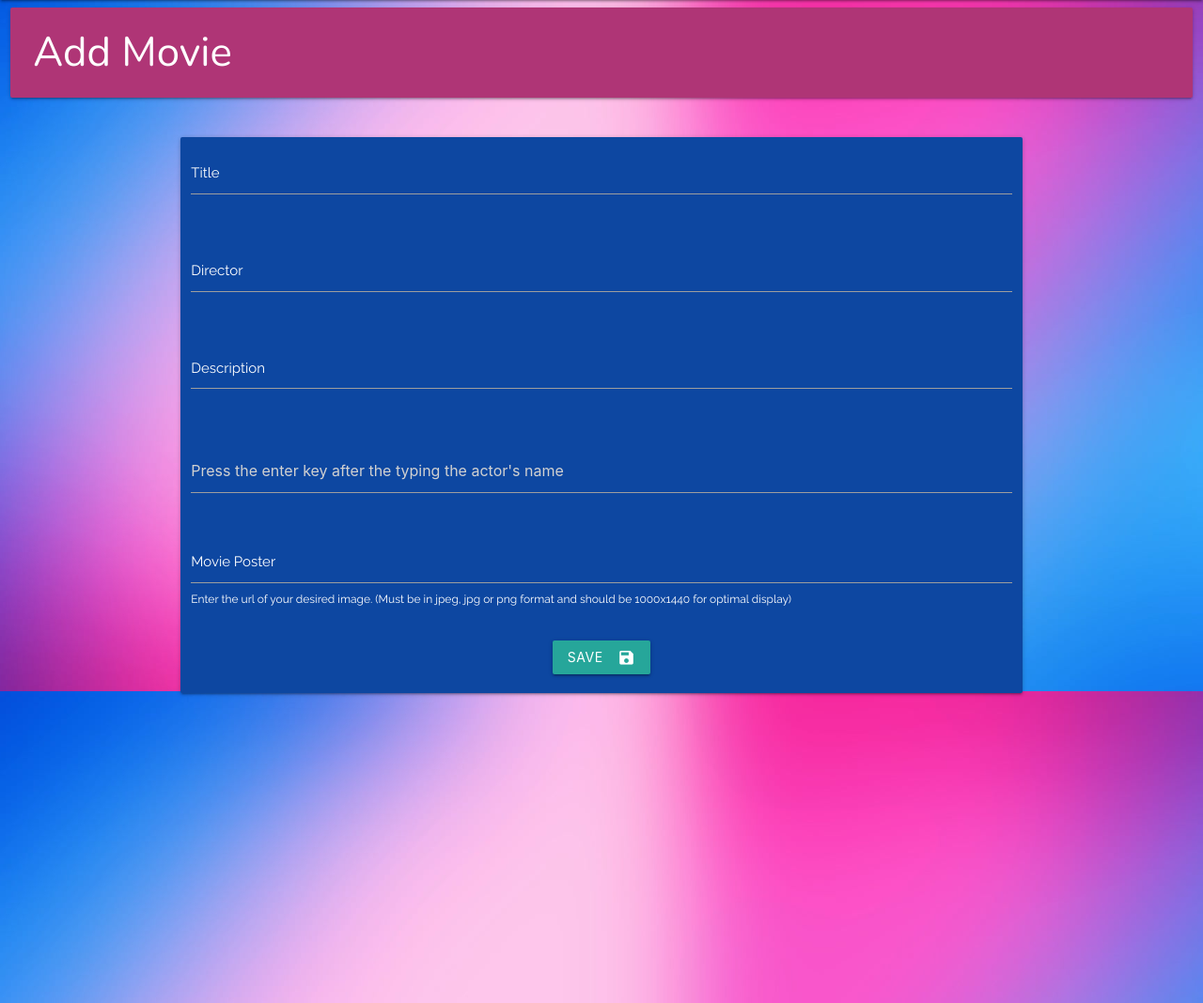
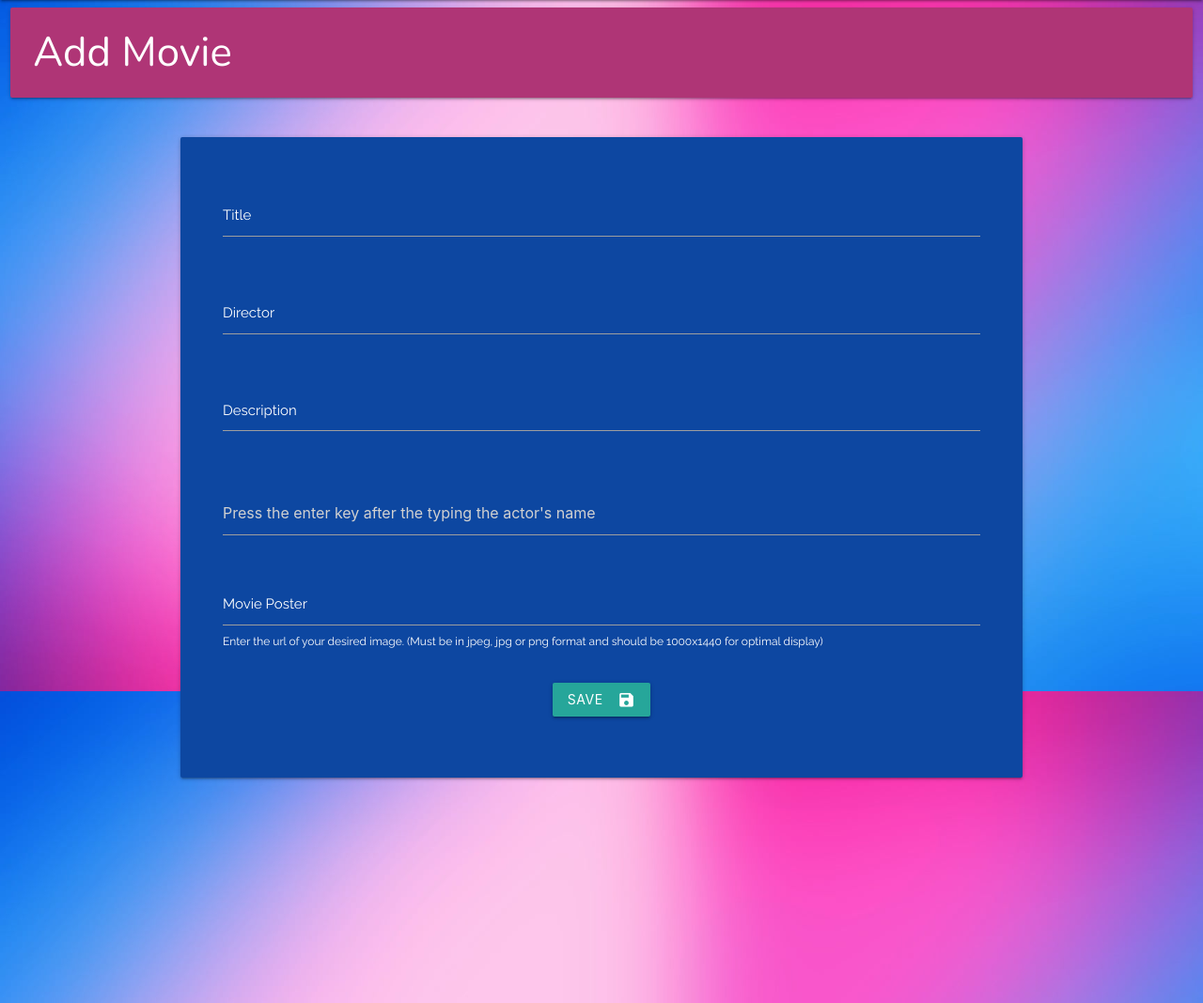
Before and after one commit to Code-Institute-Submissions/-gamefootage-moview-site_NovResub, a Flask app: page /movies/add in a window 1280 px wide. Shown: the part 64-1132 px from the top of the page at 94% size. Run offline with Flask 2, Linux system fonts and the light colour scheme; parts of the project's set-up code (start-up, migrations or seed data) failed here and were passed over; some libraries are stand-ins or nearby versions.

Commit message:
Adjust chips placeholder for edit movie page

```diff
--- a/static/css/style.css
+++ b/static/css/style.css
@@ -110,6 +110,10 @@ main {
   color: #fff;
 }
 
+#add-movie-form, #edit-movie-form {
+  padding: 3rem;
+}
+
 
 /* W3Schools How To: Snackbar - https://www.w3schools.com/howto/howto_js_snackbar.asp */
 #snackbar {
--- a/static/js/edit-movie.js
+++ b/static/js/edit-movie.js
@@ -12,7 +12,7 @@ $(document).ready(function() {
   }
 
   $('.chips-placeholder').chips({
-    placeholder: "Enter an actor",
+    placeholder: "Press the enter key after the typing the actor's name",
     secondaryPlaceholder: '+Actor',
   });
 });
```
